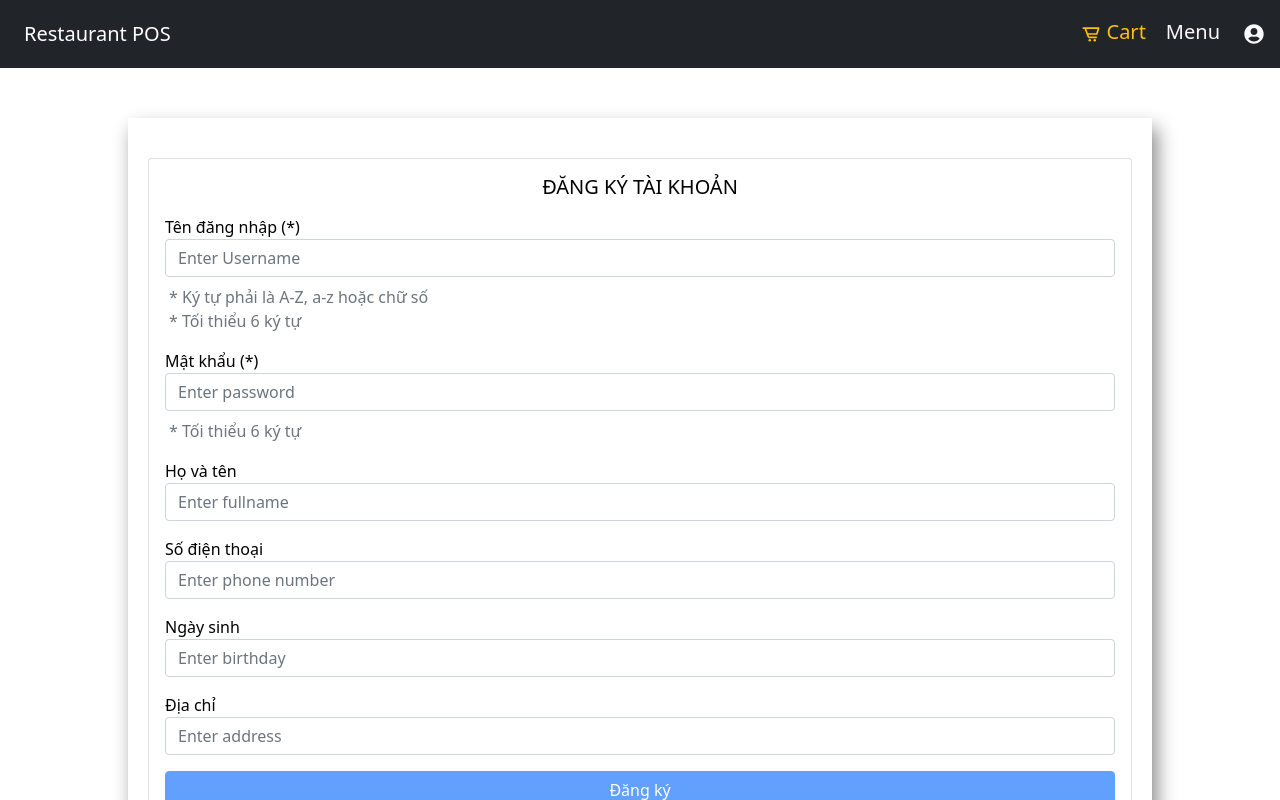
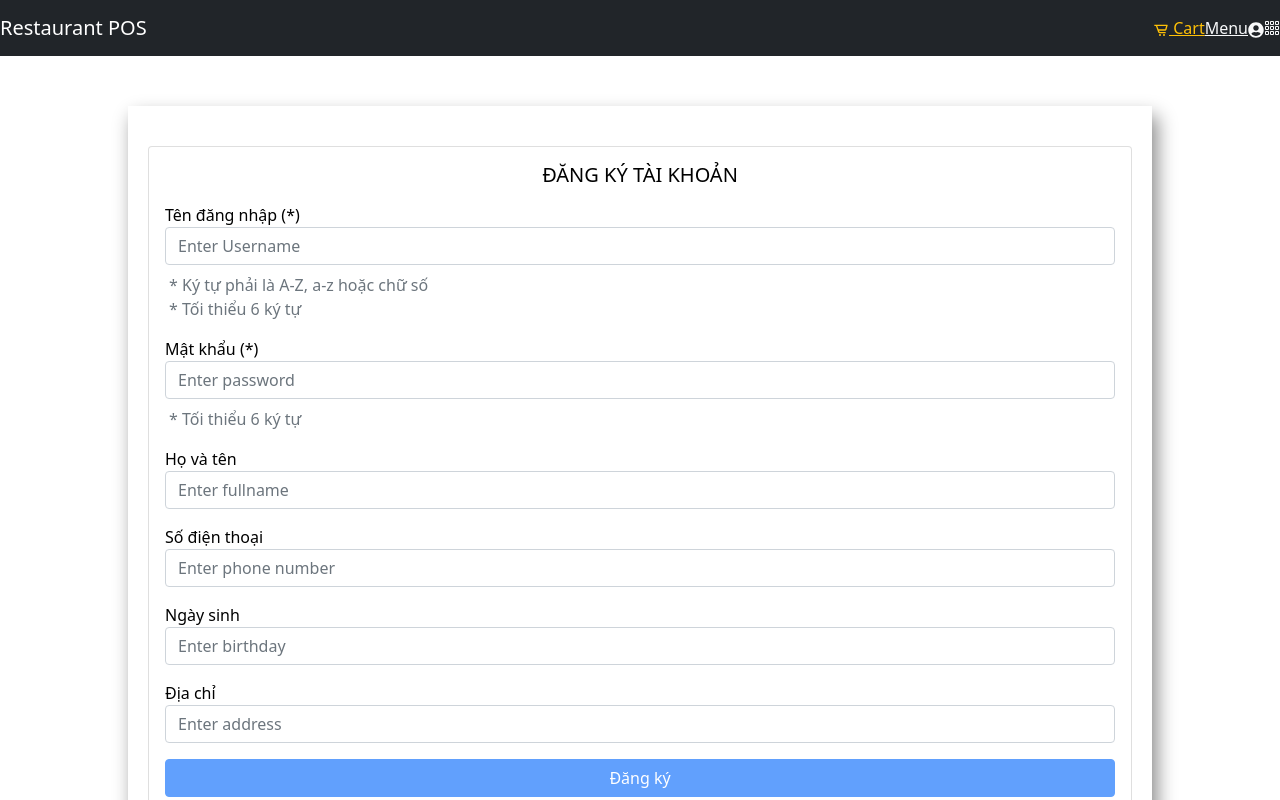
Before and after one commit to Cyberproton/restaurant-pos-frontend, a React (Create React App) app: page /signup in a window 1280 px wide. Shown: the top 800 px of the page. Built offline with nearby package versions, Linux system fonts and the light colour scheme.

Commit message:
add app navigation tool

```diff
--- a/src/components/Header.jsx
+++ b/src/components/Header.jsx
@@ -1,14 +1,16 @@
-import React, { Component } from "react";
-import { Button, Navbar, Form , Nav, Dropdown } from "react-bootstrap";
+import React, { Component, Fragment } from "react";
+import { Button, Card, CardDeck, Modal, Navbar, Form , Nav, Dropdown, Container, ModalBody, Row, Col } from "react-bootstrap";
 import { Link } from "react-router-dom";
-import { BiCartAlt } from "react-icons/bi";
-import { FaUserCircle } from 'react-icons/fa'
+import { BiCartAlt, BiFoodMenu } from "react-icons/bi";
+import { FaUserCircle, FaBook, FaSignOutAlt, FaMoneyCheckAlt } from 'react-icons/fa'
+import { BsGrid3X3Gap } from 'react-icons/bs'
 import cookies from "js-cookies";
 
 export default class Header extends Component {
   constructor(props) {
     super(props)
     this.handleDropdownToggle = this.handleDropdownToggle.bind(this)
+    this.handleExtendedNavigationToggle = this.handleExtendedNavigationToggle.bind(this)
   }
 
   state = {
@@ -24,37 +26,116 @@ export default class Header extends Component {
 
   }
 
+  handleExtendedNavigationToggle() {
+    this.setState({
+      isExtendedNavigationOpened: !this.state.isExtendedNavigationOpened
+    })
+  }
+
   render() {
-    const dropdown = this.state.isDropdownOpened ? (
-      <Dropdown.Menu show>
-        <Dropdown.Header>Dropdown header</Dropdown.Header>
-        <Dropdown.Item eventKey="2">Another action</Dropdown.Item>
-        <Dropdown.Item eventKey="3">Something else here</Dropdown.Item>
-      </Dropdown.Menu>
-    ) : <div/>
     return (
-      <Navbar bg="dark" variant="dark">
-        <Navbar.Brand className="ms-4" href="/home">Restaurant POS</Navbar.Brand>
-        <Navbar.Collapse className="justify-content-end">
-          <Nav>
-            <Nav.Item>
-              <Link to="/cart" className="nav-link text-warning mt-1 me-1">
-                  <h5><BiCartAlt /> Cart</h5>
+      <Fragment>
+        <Navbar bg="dark" variant="dark" className="align-items-center">
+          <Navbar.Brand className="ml-2" as={Link} to="/home">
+            Restaurant POS
+          </Navbar.Brand>
+          <Navbar.Collapse id="basic-navbar-nav" className="justify-content-end">
+              <Link to="/cart" className="text-warning">
+                  <BiCartAlt /> Cart
               </Link>
-            </Nav.Item>
-            <Nav.Item>
-              <Link to="/menu" className="nav-link text-light mt-1 me-2">
-                <h5>Menu</h5>
+              <Link to="/menu" className="text-light ml-3">
+                Menu
               </Link>
-            </Nav.Item>
-            <Nav.Item>
-              <Link to="/login" className="nav-link text-light mt-1 me-2">
-                <h5><FaUserCircle /></h5>
+              <Link to="/login">
+                <FaUserCircle className="text-light ml-3"/>
               </Link>
-            </Nav.Item>
-          </Nav>
-        </Navbar.Collapse>
-      </Navbar>
+              <BsGrid3X3Gap className="text-light ml-3" onClick={this.handleExtendedNavigationToggle}/>
+          </Navbar.Collapse>
+        </Navbar>
+        <ExtendendNavigation show={this.state.isExtendedNavigationOpened} onHide={this.handleExtendedNavigationToggle}/>
+      </Fragment>
     );
   }
 }
+
+function ExtendendNavigation(props) {
+  const variant = 'dark'
+  return (
+    <Modal show={props.show} onHide={props.onHide} centered="true">
+      <Modal.Header closeButton className="bg-dark text-white">
+      <div className="modal-title h5">Danh Mục</div>
+      </Modal.Header>
+      <Modal.Body>
+        <Container>
+          <Row>
+            <Col className="m-3 bg-dark" as={Link} to="/manager/foodmanagement" onClick={props.onHide}>
+              <Button variant="dark" block="true">
+                <div className="py-2"/>
+                <p>Quản lý món ăn</p>
+                <h4><FaBook/></h4>
+              </Button>
+            </Col>
+            <Col className="m-3 bg-dark" as={Link} to="/manager/foodmanagement" onClick={props.onHide}>
+              <Button variant="dark" block="true">
+                <div className="py-2"/>
+                <p>Quản lý doanh thu</p>
+                <h4><FaBook/></h4>
+              </Button>
+            </Col>
+          </Row>
+
+          <Row>
+            <Col className="my-3">
+              <Button variant="primary" block="true">
+                Test
+                <hr/>
+                Test
+              </Button>
+            </Col>
+            <Col className="my-3">
+              <Button variant="primary" block="true">
+                Test
+                <hr/>
+                Test
+              </Button>
+            </Col>
+          </Row>
+
+          <Row>
+          <Col className="my-3">
+              <Button variant="primary" block="true">
+                Test
+                <hr/>
+                Test
+              </Button>
+            </Col>
+            <Col className="my-3">
+              <Button variant="primary" block="true">
+                Test
+                <hr/>
+                Test
+              </Button>
+            </Col>
+            <Col className="my-3">
+              <Button variant="primary" block="true">
+                Test
+                <hr/>
+                Test
+              </Button>
+            </Col>
+          </Row>
+
+          <Row>
+            <Col className="my-3">
+              <Button variant="danger" block="true" as={Link} to="/manager/foodmanagement" onClick={props.onHide}>
+                <div className="py-2"/>
+                <p>Đăng Xuất</p>
+                <h4><FaSignOutAlt/></h4>
+              </Button>
+            </Col>
+          </Row>
+        </Container>
+      </Modal.Body>
+    </Modal>
+  )
+}
--- a/src/css/App.css
+++ b/src/css/App.css
@@ -46,3 +46,7 @@ a {
   background-color: #ffc107;
   width: 100%;
 }
+
+hr.solid {
+  border-top: 3px solid #fff;
+}
```
